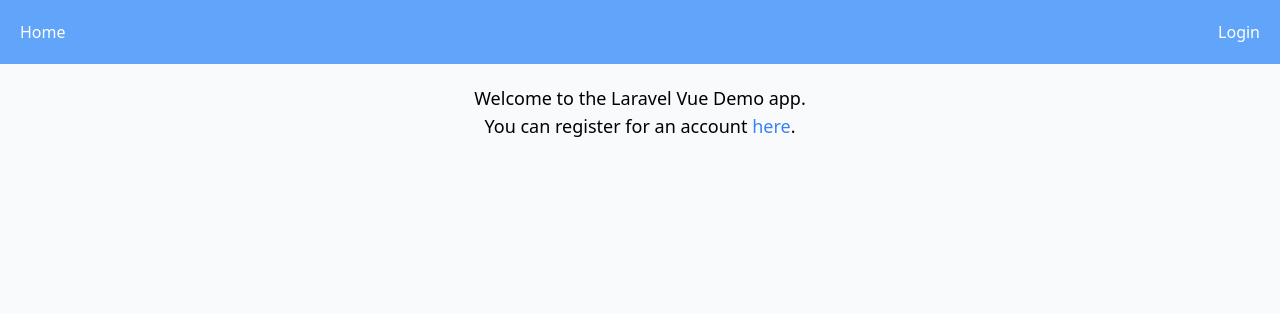
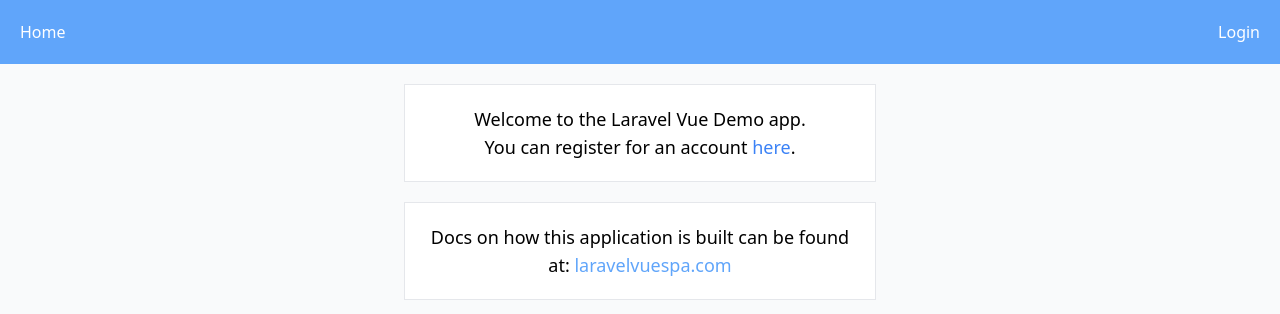
Before and after one commit to garethredfern/laravel-vue, a Vue app: page / in a window 1280 px wide. Shown: the top 314 px of the page. Built offline with nearby package versions, Linux system fonts and the light colour scheme; no server answers.

Commit message:
add home page info boxes

```diff
--- a/src/views/Home.vue
+++ b/src/views/Home.vue
@@ -1,11 +1,17 @@
 <template>
-  <div class="max-w-sm p-5 m-auto">
-    <article class="text-lg text-center">
+  <div class="max-w-lg p-5 m-auto">
+    <article class="p-5 text-lg text-center bg-white border rouned">
       <p>Welcome to the Laravel Vue Demo app.</p>
       <p>
         You can register for an account
         <router-link to="/register" class="text-blue-500">here</router-link>.
       </p>
+    </article>
+    <article class="p-5 mt-5 text-lg text-center bg-white border rouned">
+      Docs on how this application is built can be found at:
+      <a href="https://laravelvuespa.com/" class="base-link"
+        >laravelvuespa.com</a
+      >
     </article>
   </div>
 </template>
```
